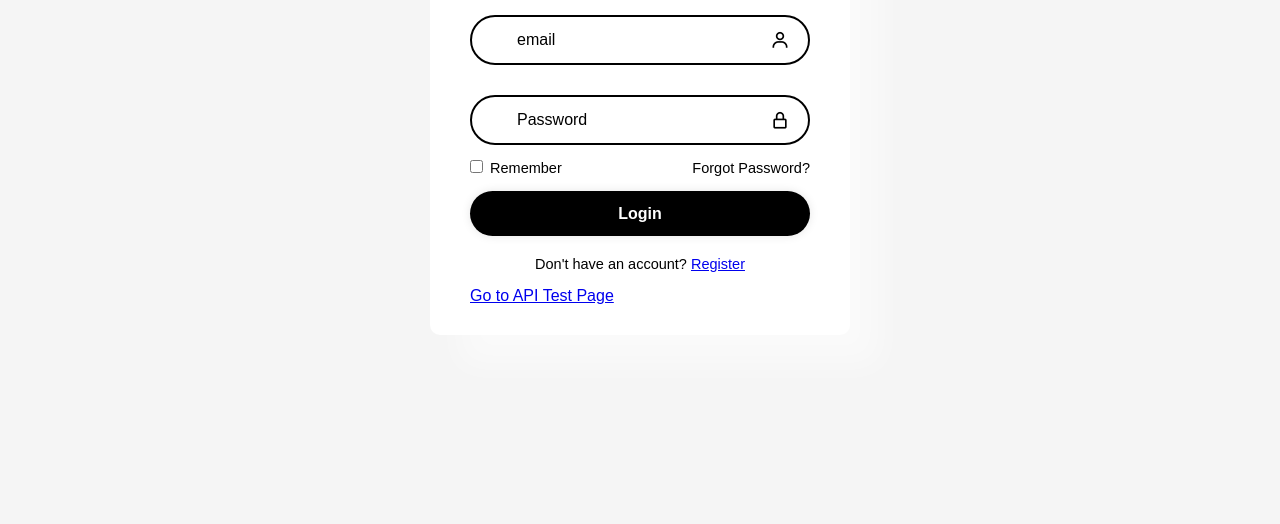
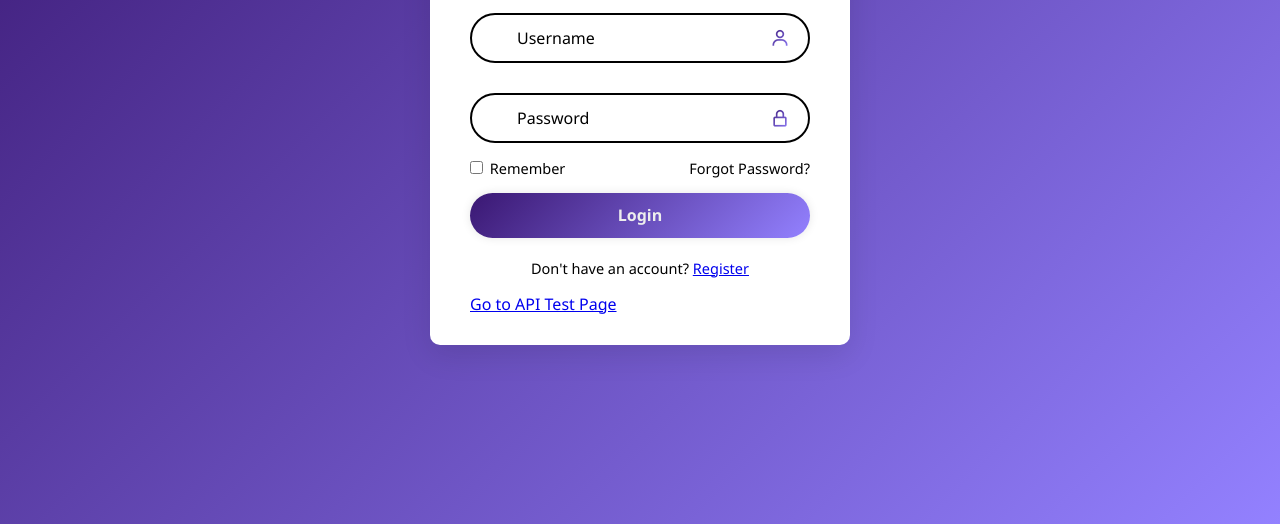
Before and after one commit to altairRs/web2Backend, a website: page public/login.html in a window 1280 px wide. Shown: the part 276-800 px from the top of the page. Drawn offline with nearby package versions, Linux system fonts and the light colour scheme.

Commit message:
login/register/styles updatev1

```diff
--- a/public/login.html
+++ b/public/login.html
@@ -8,17 +8,16 @@
     <link href='https://unpkg.com/boxicons@2.1.4/css/boxicons.min.css' rel='stylesheet'>
 </head>
 <body>
-
     <div class="wrapper">
-        <form id="loginForm" action="/api/users/login" method="post">
+        <form action="">
             <h1>Login</h1>
             <div class="input-box">
-                <input type="text" name='email' placeholder="email" required>
+                <input type="text" placeholder="Username" required>
                 <i class='bx bx-user'></i>
             </div>
 
             <div class="input-box">
-                <input type="password" name='password' placeholder="Password" required>
+                <input type="password" placeholder="Password" required>
                 <i class='bx bx-lock-alt'></i>
             </div>
 
@@ -39,6 +38,5 @@
         <a href="/api-test">Go to API Test Page</a>
     </div>
 
-    <script src="scriptlog.js"></script>
 </body>
 </html>
--- a/public/styles.css
+++ b/public/styles.css
@@ -2,7 +2,7 @@
     margin: 0;
     padding: 0;
     box-sizing: border-box;
-    font-family: "Poppins", sans-serif;
+    font-family: "Segoe UI", sans-serif;
 }
 
 body {
@@ -10,7 +10,7 @@ body {
     justify-content: center;
     align-items: center;
     min-height: 100vh;
-    background-color: whitesmoke;
+    background: linear-gradient(135deg, #3A1772, #9381FF);
 }
 
 .wrapper {
@@ -19,7 +19,7 @@ body {
     color: black;
     border-radius: 10px;
     padding: 30px 40px;
-    box-shadow: 30px 30px 30px rgba(255, 255, 255, 0.5);
+    box-shadow: 0 10px 30px rgba(0, 0, 0, 0.1); /* Adjusted shadow for better contrast */
 }
 
 .wrapper h1 {
@@ -56,7 +56,13 @@ body {
     top: 50%;
     transform: translateY(-50%);
     font-size: 20px;
+    background: linear-gradient(135deg, #3A1772, #9381FF); /* Gradient for icons */
+    background-clip: text; /* Standard property */
+    -webkit-background-clip: text; /* Webkit-specific for Chrome, Safari, etc. */
+    -webkit-text-fill-color: transparent;
 }
+
+
 
 .wrapper .remember-forgot {
     display: flex;
@@ -82,16 +88,22 @@ body {
 .wrapper .btn {
     width: 100%;
     height: 45px;
-    background: black;
+    background: linear-gradient(135deg, #3A1772, #9381FF); /* Gradient background for the button */
     border: none;
     outline: none;
     border-radius: 40px;
-    box-shadow: 0 0 10px rgba(0, 0, 0, .1);
+    box-shadow: 0 0 10px rgba(0, 0, 0, 0.1);
     cursor: pointer;
     font-size: 16px;
-    color: #fff;
+    color: #EDEDED;
     font-weight: 600;
+    transition: background 0.3s ease;
 }
+
+.wrapper .btn:hover {
+    background: linear-gradient(135deg, #9381FF, #3A1772); /* Reverse gradient on hover for an interactive effect */
+}
+
 
 .wrapper .register-link {
     font-size: 14.5px;
```
Also changed, not shown: public/register.html (+2 -2 lines).
